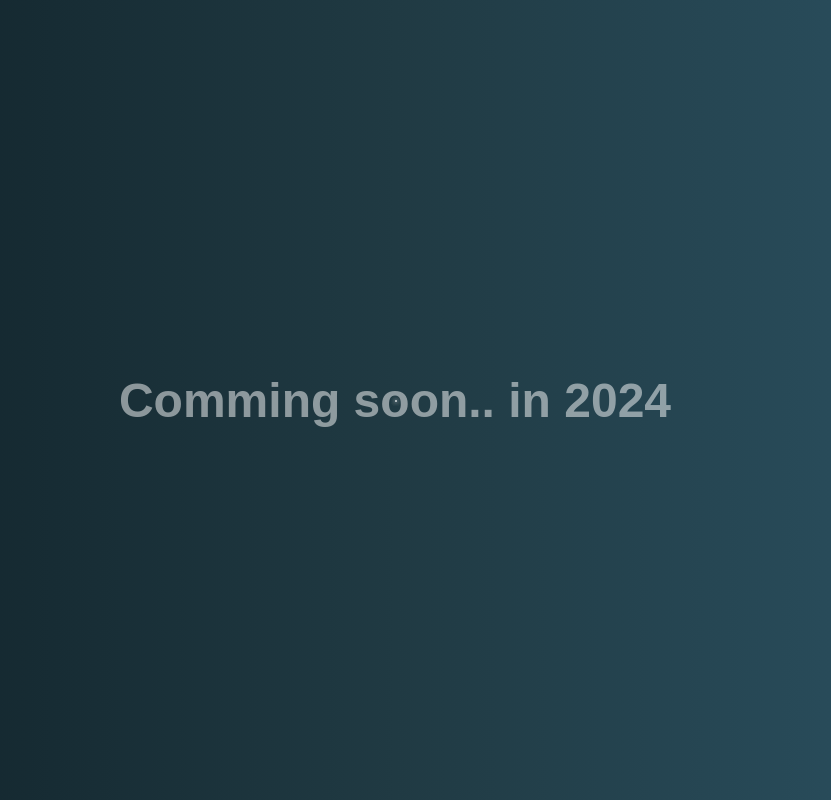
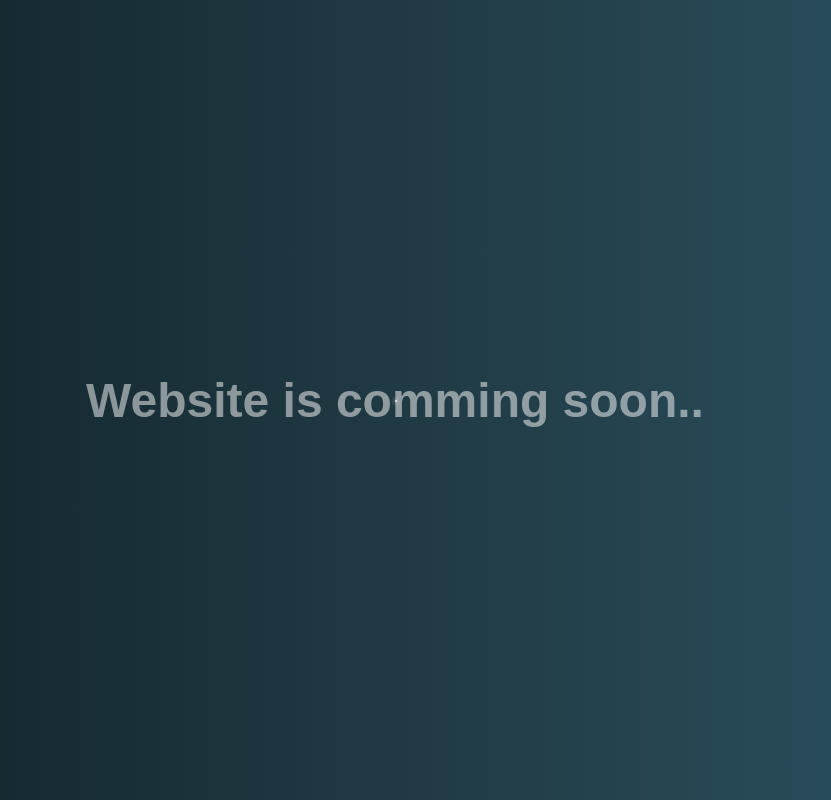
Before and after one commit to nienlb/mapfashion, a plain HTML site: page index.html in a window 1280 px wide. Shown: the whole page, without its empty margins (245-1076 px from the left). Drawn offline with Linux system fonts and the light colour scheme.

Commit message:
Update index.html

```diff
--- a/index.html
+++ b/index.html
@@ -40,7 +40,7 @@
     </style>
 </head>
 <body>
-    <h1>Comming soon.. in 2024</h1>
+    <h1>Website is comming soon..</h1>
     <div class="stars"></div>
     <div class="stars"></div>
     <div class="stars"></div>
```
